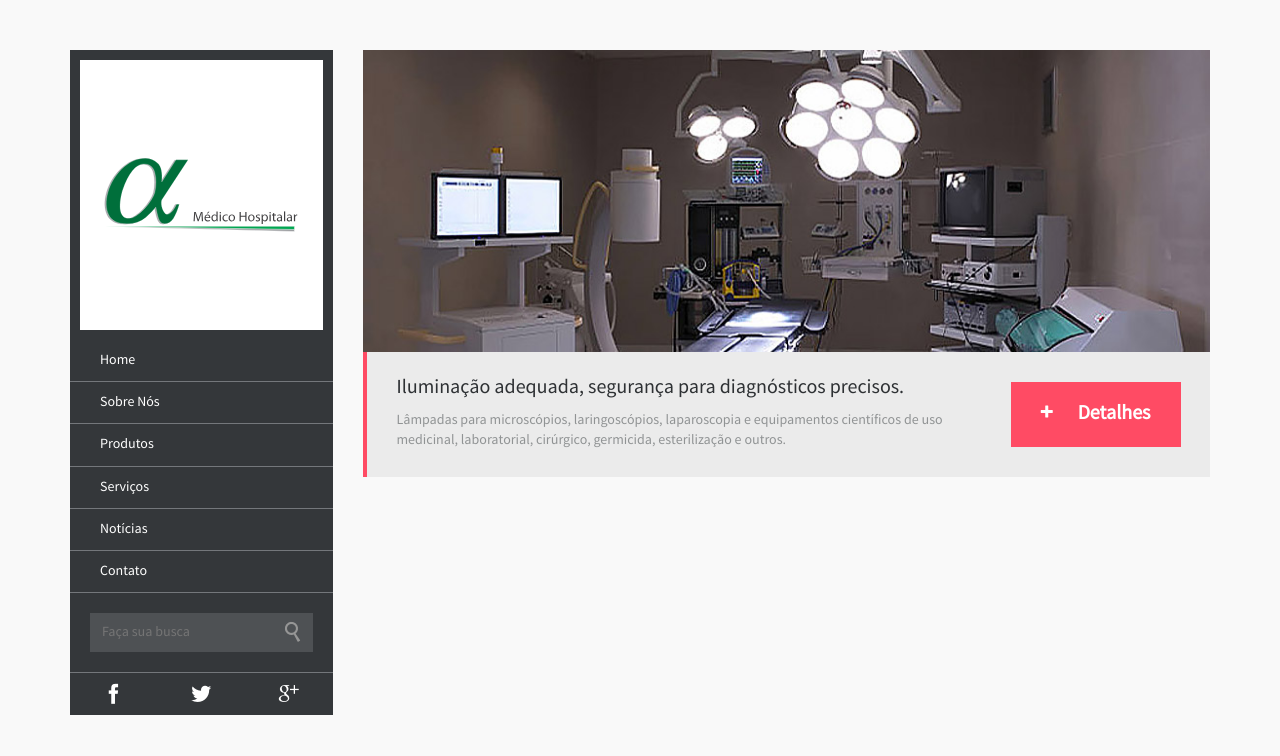
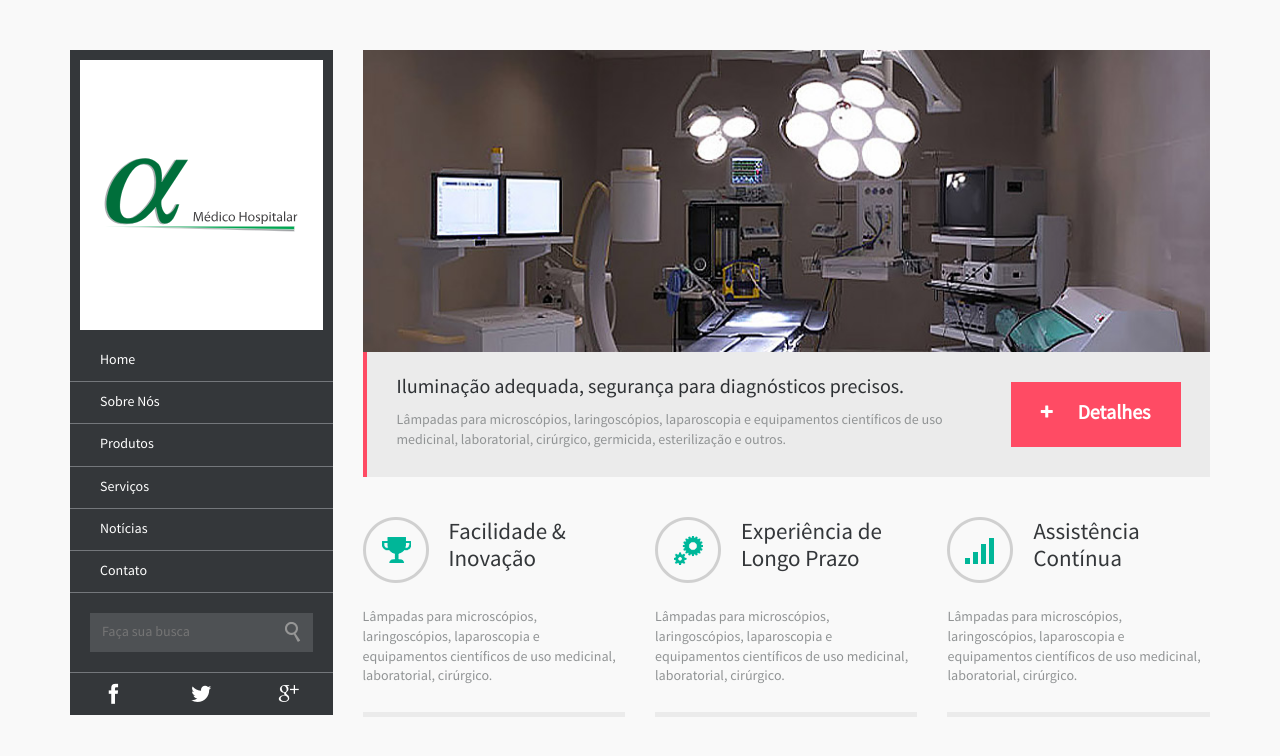
Before and after one commit to laurielmesquita/alfa-medico, a plain HTML site: page index.html in a window 1280 px wide. Drawn offline with Linux system fonts and the light colour scheme.

Commit message:
Header ready

```diff
--- a/css/core.css
+++ b/css/core.css
@@ -8,6 +8,9 @@
 ================================================
 */
 /* Basics */
+.bg-teste {
+	background: green;
+}
 body {
 	background-color: #f9f9f9;
   color: #909394;
@@ -106,8 +109,8 @@ p { line-height: 1.422169; }
 }
 .navbar-header h1 {
 	float: left;
+	margin: 0 0 10px 0;
 	width: 75%;
-	margin: 0 0 10px 0;
 	font-size: 1.8em;
 }
 .navbar-header h1 a {
@@ -129,8 +132,8 @@ p { line-height: 1.422169; }
 }
 input.main-input {
 	float: left;
+	padding: 11px 0 7px 12px;
 	width: 80%;
-	padding: 11px 0 7px 12px;
 	border: none;
 	background-color: transparent;
 	color: #fff;
@@ -161,13 +164,13 @@ input.main-input {
 	background-color: #34373a;
 }
 .navbar-header {
+	border-bottom: 1px solid #74777b;
 	color: #fff;
 	text-transform: uppercase;
-	border-bottom: 1px solid #74777b;
 }
 .navbar-collapse {
+	padding-right: 0;
 	padding-left: 0;
-	padding-right: 0;
 }
 .navbar-header .navbar-toggle {
 	margin: 0 0 20px 0;
@@ -271,14 +274,14 @@ input.main-input {
 
 /* SOCIAL RULES */
 .alfa-social .btn {
+	-webkit-border-radius:0;
+	-moz-border-radius:0;
+	border-radius:0;
 	background-color: #34373a;
 	color: #fff;
 	text-align: center;
 	font-size: 20px;
 	font-family: "alfa";
-	-webkit-border-radius:0;
-	-moz-border-radius:0;
-	border-radius:0;
 }
 .alfa-social .btn:hover {
 	background-color: #4E5154;
@@ -372,7 +375,7 @@ html[xmlns] .slides {display: block;}
 .main-slider-container,
 .flexslider {
 	position: relative;
-	margin: 0 0 60px;
+	margin: 0 0 40px;
 	background: #fff;
 	zoom: 1;
 }
@@ -527,6 +530,41 @@ a.slider-btn .alfa-plus {
 	line-height: 20px;
 }
 
+/* TITLES */
+.top-features {
+	padding-bottom: 15px;
+	border-bottom: 5px solid #ebebeb;
+}
+@media (max-width: 990px) {
+	.top-features {
+		margin-bottom: 20px;
+	}
+}
+.title-icon-front {
+	display: inline-block;
+	float: left;
+	margin: 0 20px 25px 0;
+	width: 66px;
+	height: 66px;
+	text-align: center;
+	font-size:17px;
+	line-height: 35px;
+}
+.title-front {
+	color: #34373a;
+}
+
+/* ICONS */
+.icon-1 {
+	background: url(../images/design/icon-1.png) transparent 0 0;
+}
+.icon-2 {
+	background: url(../images/design/icon-2.png) transparent 0 0;
+}
+.icon-3 {
+	background: url(../images/design/icon-3.png) transparent 0 0;
+}
+
 /* COLORS RULES */
 .main-header {
 	background-color: #40b598;
--- a/index.html
+++ b/index.html
@@ -87,10 +87,42 @@
 		          </ul>
 	          </div>
 					</div>
+					<div class="row">
+
+						<section class="col-xs-12 col-sm-12 col-md-4 col-lg-4">
+							<div class="top-features">
+								<div class="clearfix">
+									<i class="icon-1 title-icon-front"></i>
+									<h2 class="title-front">Facilidade & Inovação</h2>
+								</div>
+								<p>Lâmpadas para microscópios, laringoscópios, laparoscopia e equipamentos científicos de uso medicinal, laboratorial, cirúrgico.</p>
+							</div>
+						</section>
+						<section class="col-xs-12 col-sm-12 col-md-4 col-lg-4">
+							<div class="top-features">
+								<div class="clearfix">
+									<i class="icon-2 title-icon-front"></i>
+									<h2 class="title-front">Experiência de Longo Prazo</h2>
+								</div>
+								<p>Lâmpadas para microscópios, laringoscópios, laparoscopia e equipamentos científicos de uso medicinal, laboratorial, cirúrgico.</p>
+							</div>
+						</section>
+						<section class="col-xs-12 col-sm-12 col-md-4 col-lg-4">
+							<div class="top-features">
+								<div class="clearfix">
+									<i class="icon-3 title-icon-front"></i>
+									<h2 class="title-front">Assistência Contínua</h2>
+								</div>
+								<p>Lâmpadas para microscópios, laringoscópios, laparoscopia e equipamentos científicos de uso medicinal, laboratorial, cirúrgico.</p>
+							</div>
+						</section>
+
+					</div>
         </div>
 			</div>
 
     </div>
+
     <script src="js/jquery.js"></script>
     <script src="js/jquery-ui.js"></script>
     <script src="js/jquery-ui-touch.js"></script>
```
Also changed, not shown: images/design/icon-1.png (added), images/design/icon-2.png (added), images/design/icon-3.png (added), 1 other file.
